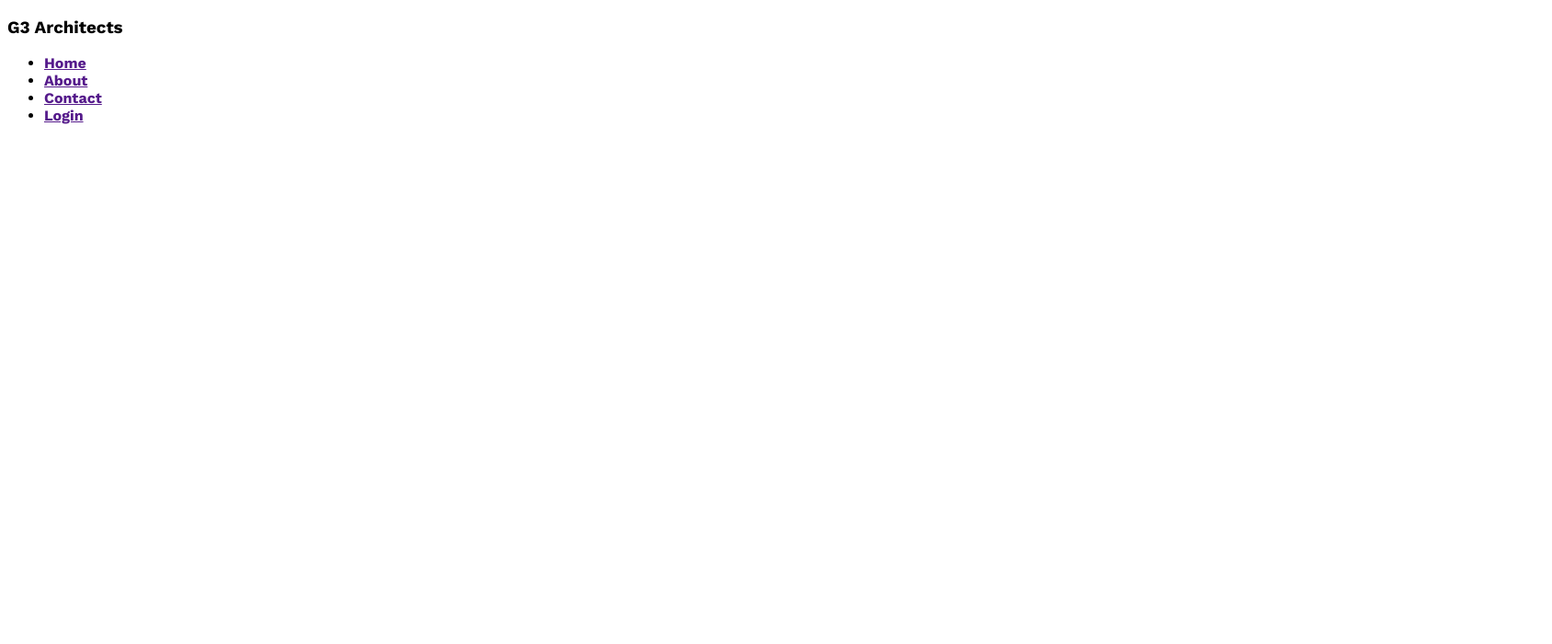
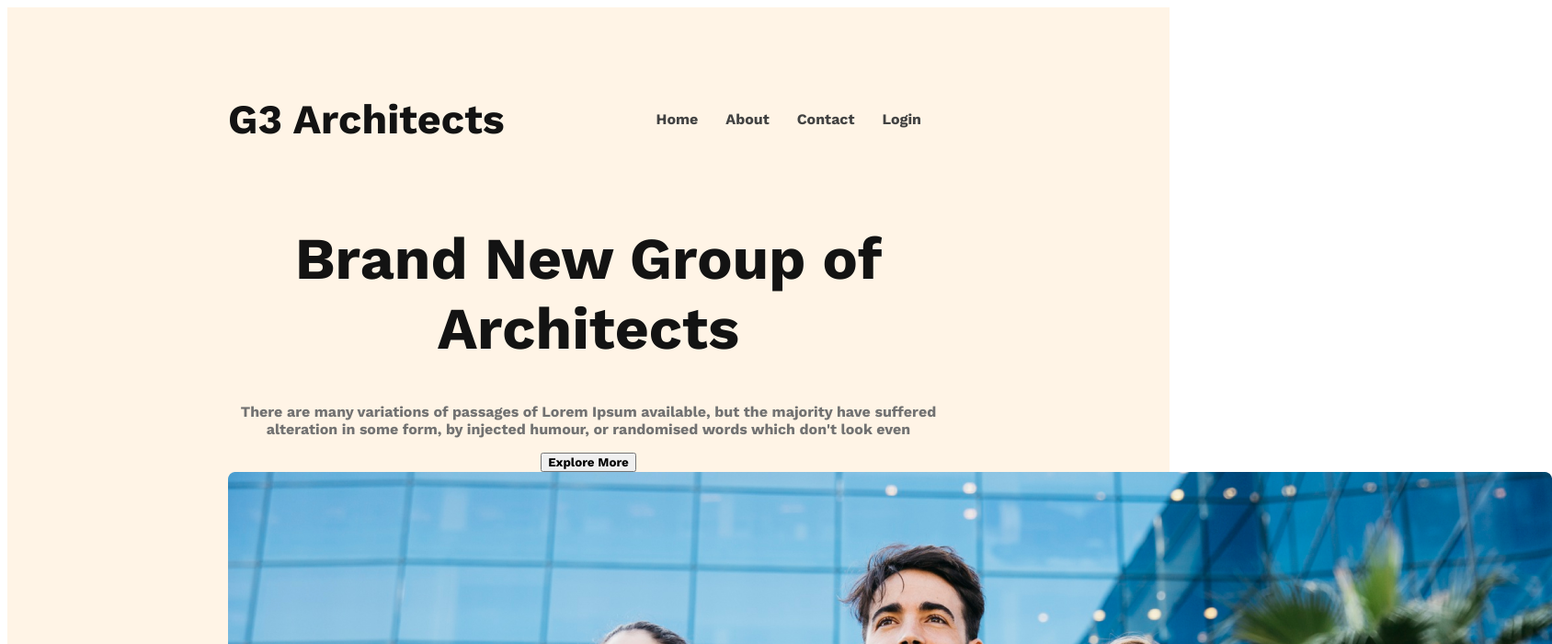
Before and after one commit to ismaileub/G3-architect-website, a plain HTML site: page index.html in a window 1280 px wide. Shown: the top 700 px of the page at 92% size, 1688 px wide, since content can reach past the window. Drawn offline with nearby package versions, Linux system fonts and the light colour scheme.

Commit message:
hanned section added

```diff
--- a/index.html
+++ b/index.html
@@ -1,15 +1,17 @@
 <!DOCTYPE html>
 <html lang="en">
+
 <head>
     <meta charset="UTF-8">
     <meta name="viewport" content="width=device-width, initial-scale=1.0">
     <title>Architect</title>
     <link rel="stylesheet" href="style.css">
 </head>
+
 <body>
     <header>
         <nav>
-        <h3>G3 Architects</h3>
+            <h3 class="nav-title">G3 Architects</h3>
             <ul>
                 <li><a href="">Home</a></li>
                 <li><a href="">About</a></li>
@@ -17,6 +19,18 @@
                 <li><a href="">Login</a></li>
             </ul>
         </nav>
+
+        <div class="banner">
+            <div class="banner-content">
+                <h1 class="banner-title">Brand New Group of Architects </h1>
+                <p class="banner-description">There are many variations of passages of
+                    Lorem Ipsum available, but the majority have suffered alteration in some
+                    form, by injected humour, or randomised words which don't look even</p>
+                <button class="btn-primary">Explore More</button>
+            </div>
+
+            <img src="images/banner.png" alt="">
+        </div>
     </header>
 
     <main>
@@ -28,4 +42,5 @@
 
     </footer>
 </body>
+
 </html>
--- a/style.css
+++ b/style.css
@@ -3,4 +3,63 @@
 *{
 
     font-family: 'Work Sans', sans-serif;
+    /* max-width: 1300px; */
+    /* margin: 0 auto; */
 }
+
+header{
+   background-color:
+   rgba(255, 144, 14, 0.1);
+    padding: 50px 240px;
+    /* margin: 0 auto; */
+}
+
+nav{
+    display: flex;
+    justify-content: space-between;
+    align-items: center;
+}
+.nav-title{
+    font-size: 2.8rem;
+    font-weight: 700;
+    color:  rgba(19, 19, 19, 1);
+
+}
+
+nav>ul{
+    display: flex;
+
+}
+nav li{
+    list-style: none;
+    margin-right: 30px;
+    font-weight: 500;
+    /* font-size: 18px; */
+    font-size: 1rem;
+
+}
+nav li a{
+    text-decoration: none;
+    color: rgba(66, 66, 66, 1);
+
+
+}
+
+.banner-content{
+    max-width: 800px;
+    text-align: center;
+    margin: 0 auto;
+
+}
+
+.banner-title{
+    font-size: 4rem;
+    font-weight: 700;
+    color:  rgba(19, 19, 19, 1);
+
+}
+
+.banner-description{
+    color: rgba(114, 114, 114, 1);
+
+}
```
Lines whose indentation alone changed are shown as unchanged.
